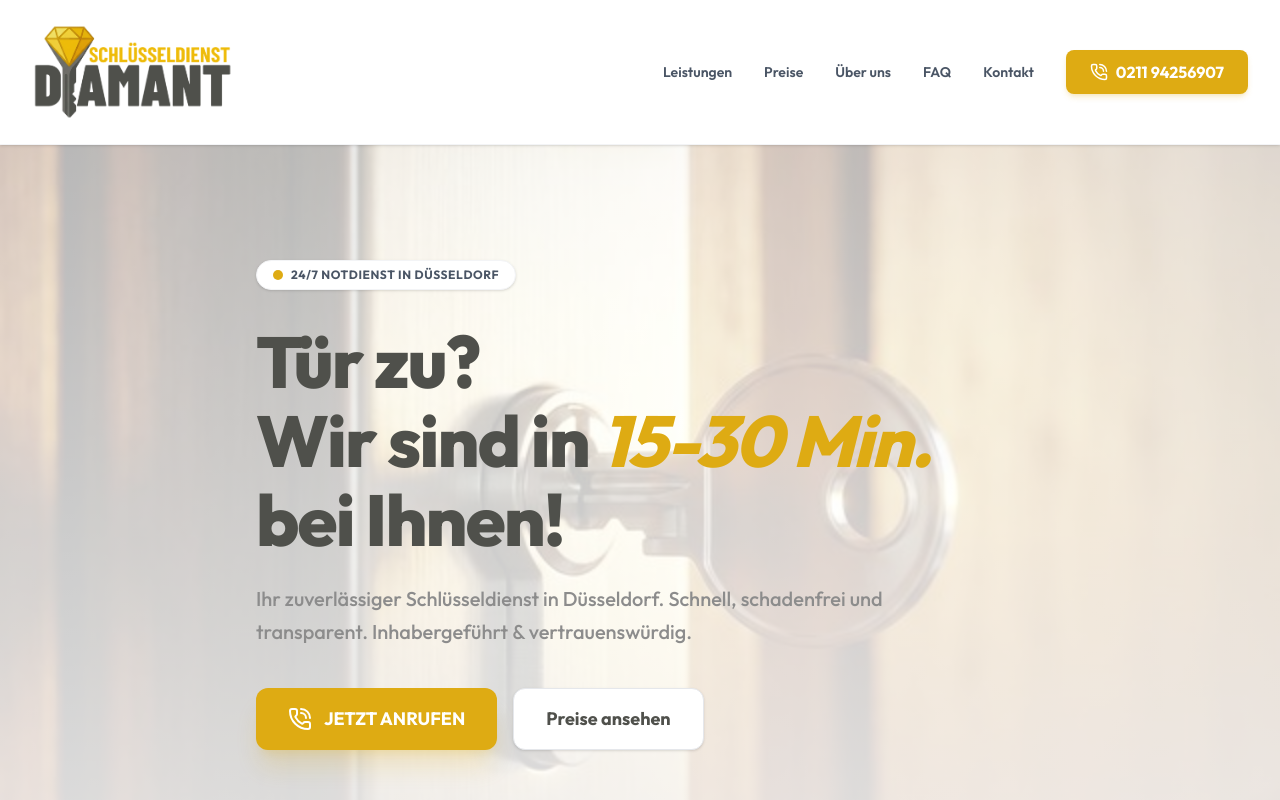
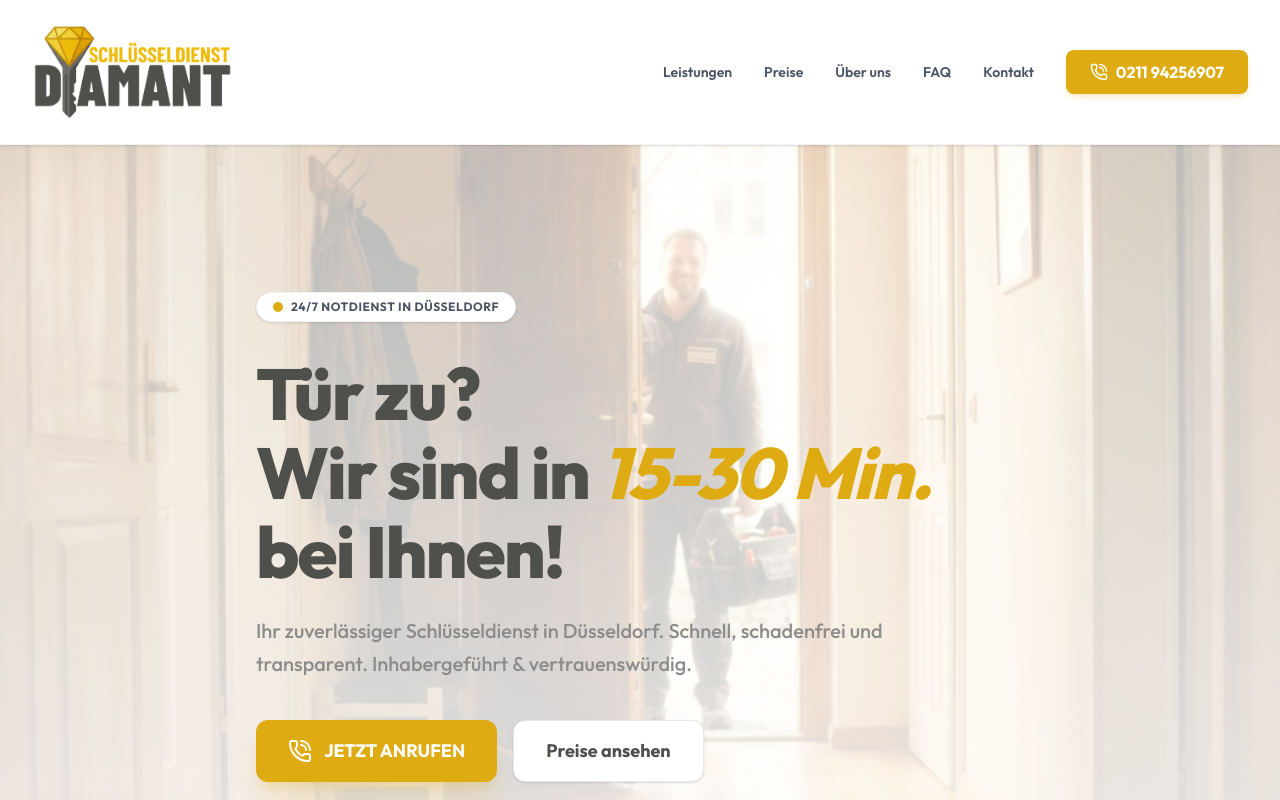
Before and after one commit to Leoquent/diamant, a React (Vite) app: page / in a window 1280 px wide. Shown: the top 800 px of the page. Built offline with nearby package versions, Linux system fonts and the light colour scheme; a web font is replaced by a local one.

Commit message:
feat: replace static hero bg with framer-motion perfect parallax and update image

```diff
--- a/src/App.tsx
+++ b/src/App.tsx
@@ -1,5 +1,5 @@
 import { useState, useEffect } from 'react'
-import { motion, AnimatePresence } from 'framer-motion'
+import { motion, AnimatePresence, useScroll, useTransform } from 'framer-motion'
 import {
   PhoneCall,
   Menu,
@@ -75,12 +75,16 @@ const services = [
 ]
 
 import logo from './assets/logo.png'
+import heroBg from './assets/hero-bg.png'
 import expertImg from './assets/expert.png'
 import mapImg from './assets/duesseldorfkarte.jpg'
 
 function App() {
   const [isMenuOpen, setIsMenuOpen] = useState(false)
   const [selectedService, setSelectedService] = useState<typeof services[0] | null>(null)
+
+  const { scrollY } = useScroll()
+  const heroY = useTransform(scrollY, [0, 1000], ['0%', '30%'])
 
   return (
     <div className="min-h-screen" id="top">
@@ -159,8 +163,20 @@ function App() {
       </header>
 
       {/* Hero */}
-      <section className="relative min-h-[90vh] flex items-center overflow-hidden hero-pattern">
-        <div className="relative z-20 max-w-7xl mx-auto px-4 sm:px-6 lg:px-8 py-20">
+      <section className="relative min-h-[90vh] flex items-center overflow-hidden bg-white">
+        <motion.div
+          className="absolute inset-x-0 -top-[20%] z-0 h-[140%] w-full"
+          style={{ y: heroY }}
+        >
+          <img
+            src={heroBg}
+            alt="Hero Background"
+            className="w-full h-full object-cover object-top"
+          />
+        </motion.div>
+        <div className="absolute inset-0 z-10 pointer-events-none" style={{ backgroundImage: 'linear-gradient(rgba(255, 255, 255, 0.72), rgba(255, 255, 255, 0.87))' }} />
+
+        <div className="relative z-20 max-w-7xl mx-auto px-4 sm:px-6 lg:px-8 py-20 mt-16">
           <motion.div
             initial={{ opacity: 0, y: 30 }}
             animate={{ opacity: 1, y: 0 }}
```
Also changed, not shown: src/assets/hero-bg.png.
